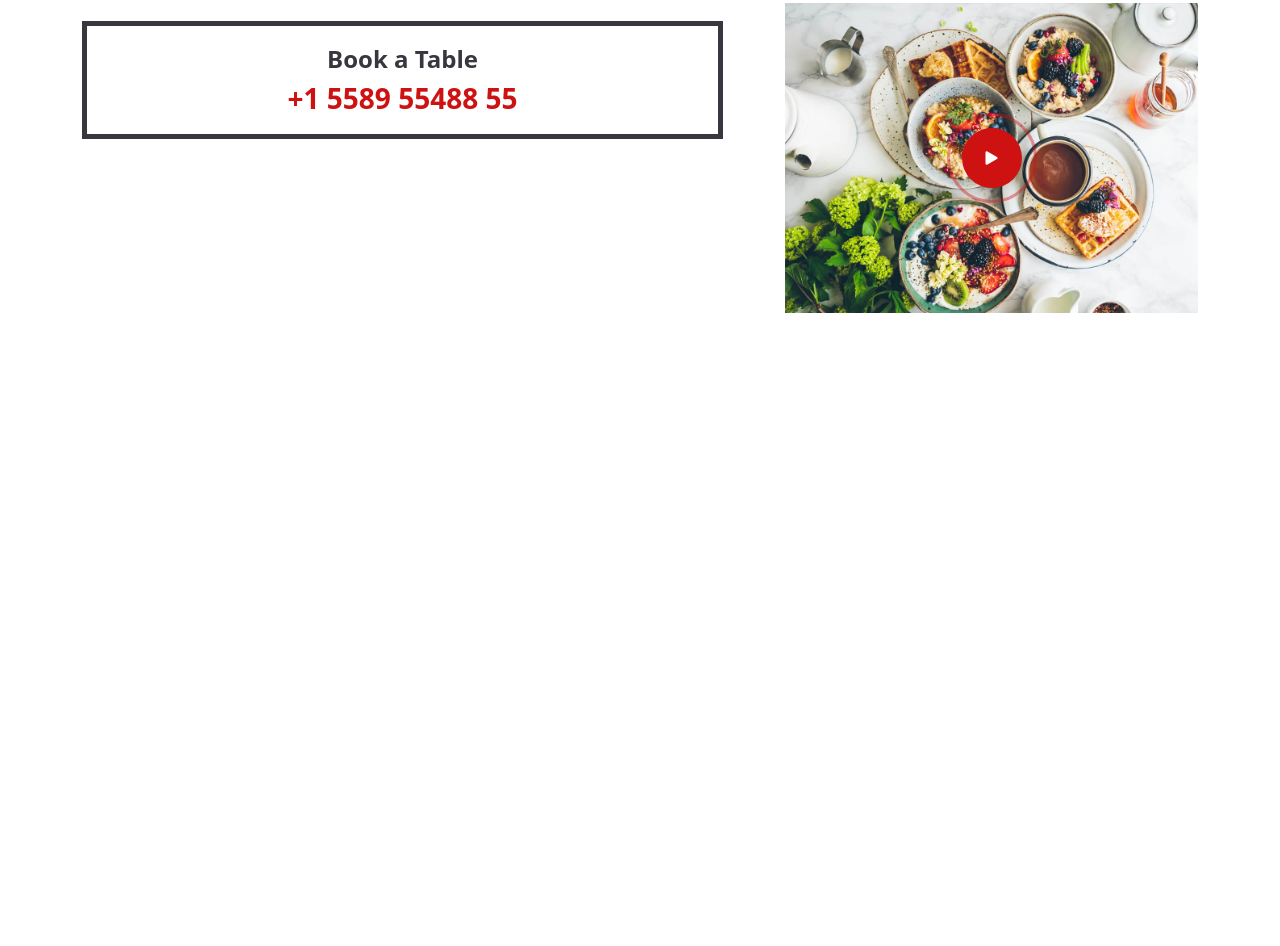
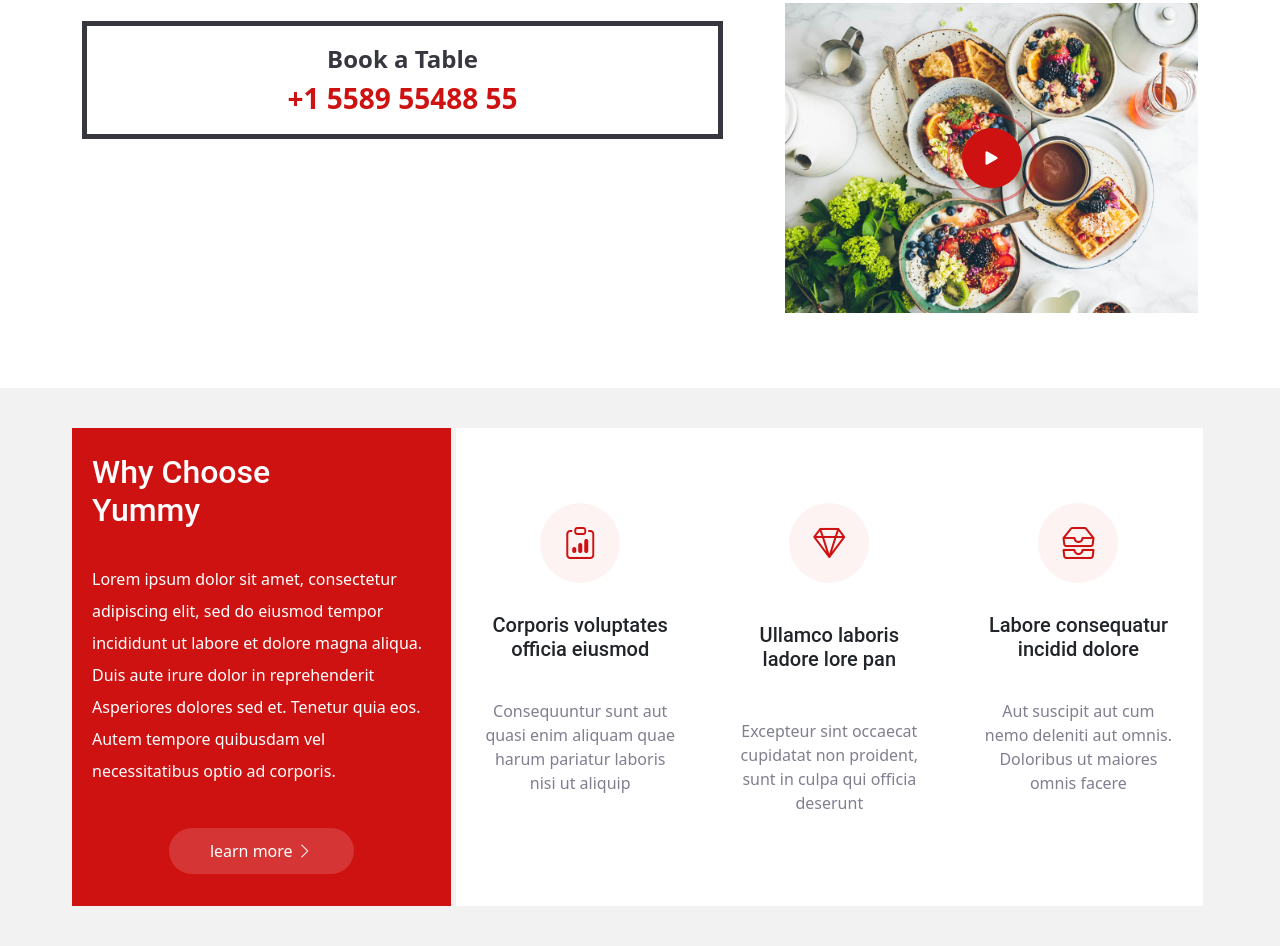
Before and after one commit to Anas-elbourkkadi/Anas_elbourkkadi_finalproject_dom, a website: page index.html in a window 1280 px wide. Shown: the part 1406-2352 px from the top of the page. Before the commit the page ends 1794 px from the top, so only its background shows below. Drawn offline with nearby package versions, Linux system fonts and the light colour scheme; a web font is replaced by a local one.

Commit message:
added the cards

```diff
--- a/index.html
+++ b/index.html
@@ -61,7 +61,8 @@
 
 
     </header>
-    <main class="container">
+    <main>
+        <div class="container">
             <section id="about" class="d-flex flex-column align-items-center mt-15 mb-15 text-capitalize">
                 <p class="text-colorTextScondery text-uppercase">about us</p>
                 <h3 class="font-first">Learn More <span class="text-colorBtns">about Us</span></h3>
@@ -69,7 +70,8 @@
             <div class="row">
                 <div class="col-lg-7 d-flex flex-column gap-5 mb-5 mb-lg-0">
                     <img src="public/images/Yummy/about.jpg" class="w-100" alt="image2" loading="lazy">
-                <div class="fs-4 d-flex flex-column align-items-center  border border-colorTextPrimery border-5 py-3">
+                    <div
+                        class="fs-4 d-flex flex-column align-items-center  border border-colorTextPrimery border-5 py-3">
                         <p class="text-colorTextPrimery  fw-bold m-0">Book a Table</p>
                         <p class="text-colorBtns  fs-3 fw-bolder m-0">+1 5589 55488 55</p>
                     </div>
@@ -90,12 +92,15 @@
                         </li>
                         <li>
                             <i class="bi bi-check-circle-fill text-colorBtns"></i>
-                        Ullamco laboris nisi ut aliquip ex ea commodo consequat. Duis aute irure dolor in reprehenderit
+                            Ullamco laboris nisi ut aliquip ex ea commodo consequat. Duis aute irure dolor in
+                            reprehenderit
                             in voluptate trideta storacalaperda mastiro dolore eu fugiat nulla pariatur.
                         </li>
                     </ul>
-                <p>Ullamco laboris nisi ut aliquip ex ea commodo consequat. Duis aute irure dolor in reprehenderit in
-                    voluptate velit esse cillum dolore eu fugiat nulla pariatur. Excepteur sint occaecat cupidatat non
+                    <p>Ullamco laboris nisi ut aliquip ex ea commodo consequat. Duis aute irure dolor in reprehenderit
+                        in
+                        voluptate velit esse cillum dolore eu fugiat nulla pariatur. Excepteur sint occaecat cupidatat
+                        non
                         proident </p>
 
 
@@ -124,7 +129,9 @@
 
                             <div class="slide active">
                                 <video autoplay muted>
-                                <source src="./public/videos/BootstrapMade Template Builder Overview - BootstrapMade (480p, h264, youtube).mp4" type="video/mp4">
+                                    <source
+                                        src="./public/videos/BootstrapMade Template Builder Overview - BootstrapMade (480p, h264, youtube).mp4"
+                                        type="video/mp4">
                                 </video>
                             </div>
 
@@ -161,6 +168,69 @@
 
 
             </div>
+        </div>
+        <div class="bg-sconderyBgcolor py-8">
+            <div class="container">
+                <div class="row  g-4">
+                    <section class="col-lg-4 bg-colorBtns text-primeryBgcolor py-5 px-4 d-flex flex-column gap-5 ">
+                        <h2 class="w-75 font-second">Why Choose Yummy</h2>
+                        <p class="lh-lg">Lorem ipsum dolor sit amet, consectetur adipiscing elit, sed do eiusmod tempor
+                            incididunt ut
+                            labore et dolore magna aliqua. Duis aute irure dolor in reprehenderit Asperiores dolores sed
+                            et.
+                            Tenetur quia eos. Autem tempore quibusdam vel necessitatibus optio ad corporis.</p>
+                        <div class="text-center">
+                            <a class="btn text-primeryBgcolor rounded-pill px-8 py-2 btnCards" href="#home">learn more
+                                <i class="bi bi-chevron-right"></i></a>
+
+                        </div>
+                    </section>
+
+                    <div class="col-lg-8">
+                        <div class="row g-2">
+                            <section class="col-lg-4 bg-primeryBgcolor d-flex flex-column align-items-center gap-6 py-15 ">
+                                <div class="iconCards rounded-circle d-flex align-items-center justify-content-center">
+                                    <i class="bi-clipboard-data text-colorBtns fs-2"></i>
+                                </div>
+
+                                <h2 class="font-second text-center fs-5 w-75">Corporis voluptates officia eiusmod</h2>
+
+                                <p class="text-center textCard text-colorTextScondery">Consequuntur sunt aut quasi enim
+                                    aliquam quae harum pariatur laboris nisi ut aliquip
+                                </p>
+
+                            </section>
+
+                            <section class="col-lg-4 bg-primeryBgcolor d-flex flex-column align-items-center gap-8 py-15 ">
+                                <div class="iconCards rounded-circle d-flex align-items-center justify-content-center">
+                                    <i class=" bi bi-gem text-colorBtns fs-2"></i>
+                                </div>
+
+                                <h2 class="font-second text-center fs-5 w-75">Ullamco laboris ladore lore pan</h2>
+
+                                <p class="text-center textCard text-colorTextScondery">Excepteur sint occaecat cupidatat non proident, sunt in culpa qui officia deserunt
+                                </p>
+
+                            </section>
+
+                            <section class="col-lg-4 bg-primeryBgcolor d-flex flex-column align-items-center gap-6 py-15 ">
+                                <div class="iconCards rounded-circle d-flex align-items-center justify-content-center">
+                                    <i class=" bi bi-inboxes text-colorBtns fs-2"></i>
+                                </div>
+
+                                <h2 class="font-second text-center fs-5 w-75">Labore consequatur incidid dolore</h2>
+
+                                <p class="text-center textCard text-colorTextScondery">Aut suscipit aut cum nemo deleniti aut omnis. Doloribus ut maiores omnis facere
+                                </p>
+
+                            </section>
+                        </div>
+                    </div>
+                </div>
+            </div>
+
+
+        </div>
 
     </main>
     <script src="./public/Js/app.js"></script>
--- a/src/scss/_allModules.scss
+++ b/src/scss/_allModules.scss
@@ -2,3 +2,4 @@
 @import "./modules/home/header";
 @import "./modules/about/_headerAbout";
 @import "./modules/about/_mainAbout";
+ @import "./modules/about/footerAbout"
--- /dev/null
+++ b/src/scss/modules/about/_footerAbout.scss
@@ -0,0 +1,27 @@
+.btnCards {
+    background-color: #d53535 !important;
+
+}
+
+.iconCards {
+    background-color: #fdf3f3;
+    box-sizing: border-box;
+    width: 80px;
+    height: 80px;
+    transition: all 0.5s ease;
+
+    &:hover {
+        background-color: $colorBtns;
+        cursor: pointer;
+
+        i {
+            color: #ffffff !important;
+
+        }
+    }
+}
+
+
+.textCard {
+    width: 80%;
+}
```
Also changed, not shown: public/css/app.css, 1 other file. Lines whose indentation alone changed are shown as unchanged.
